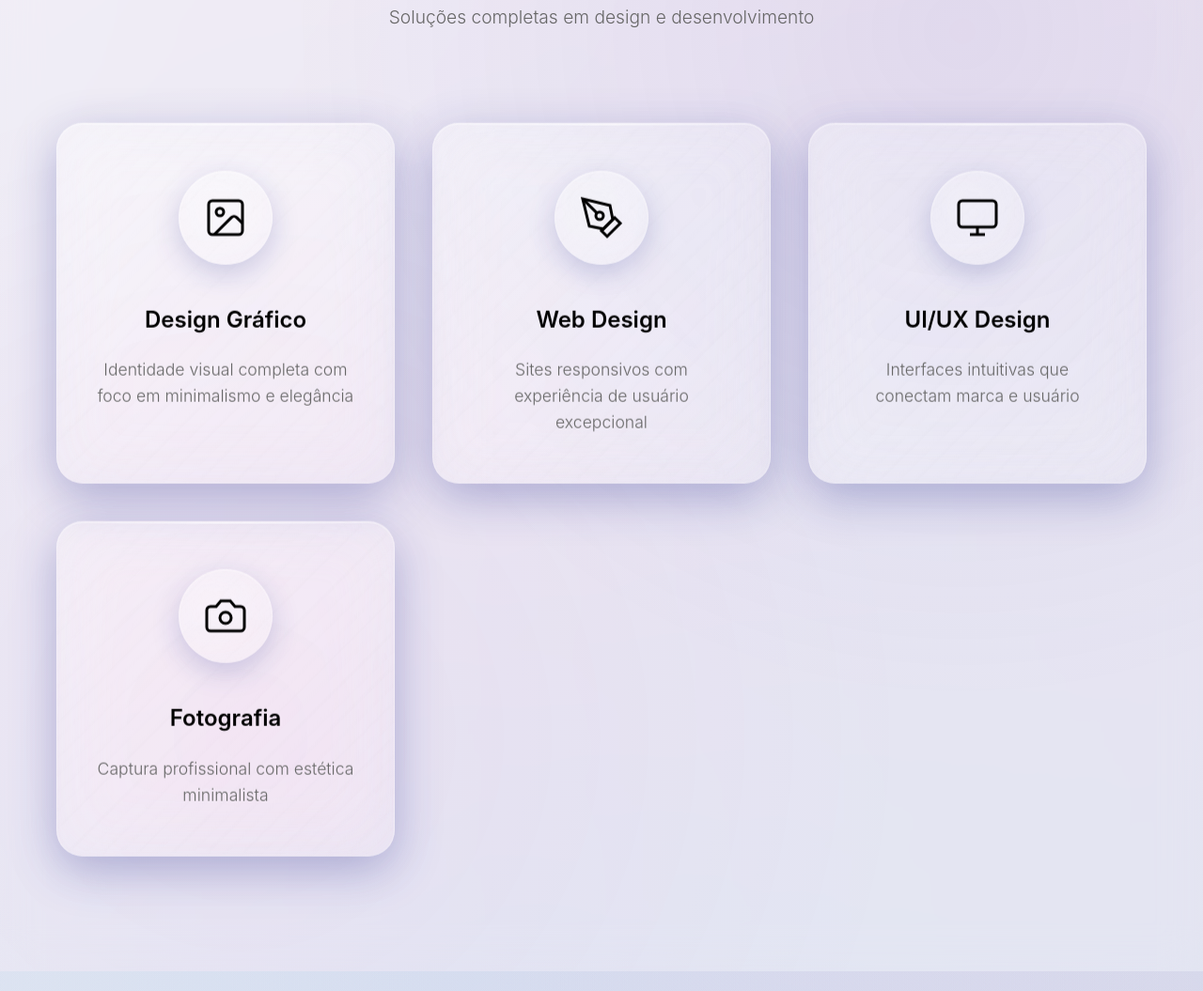
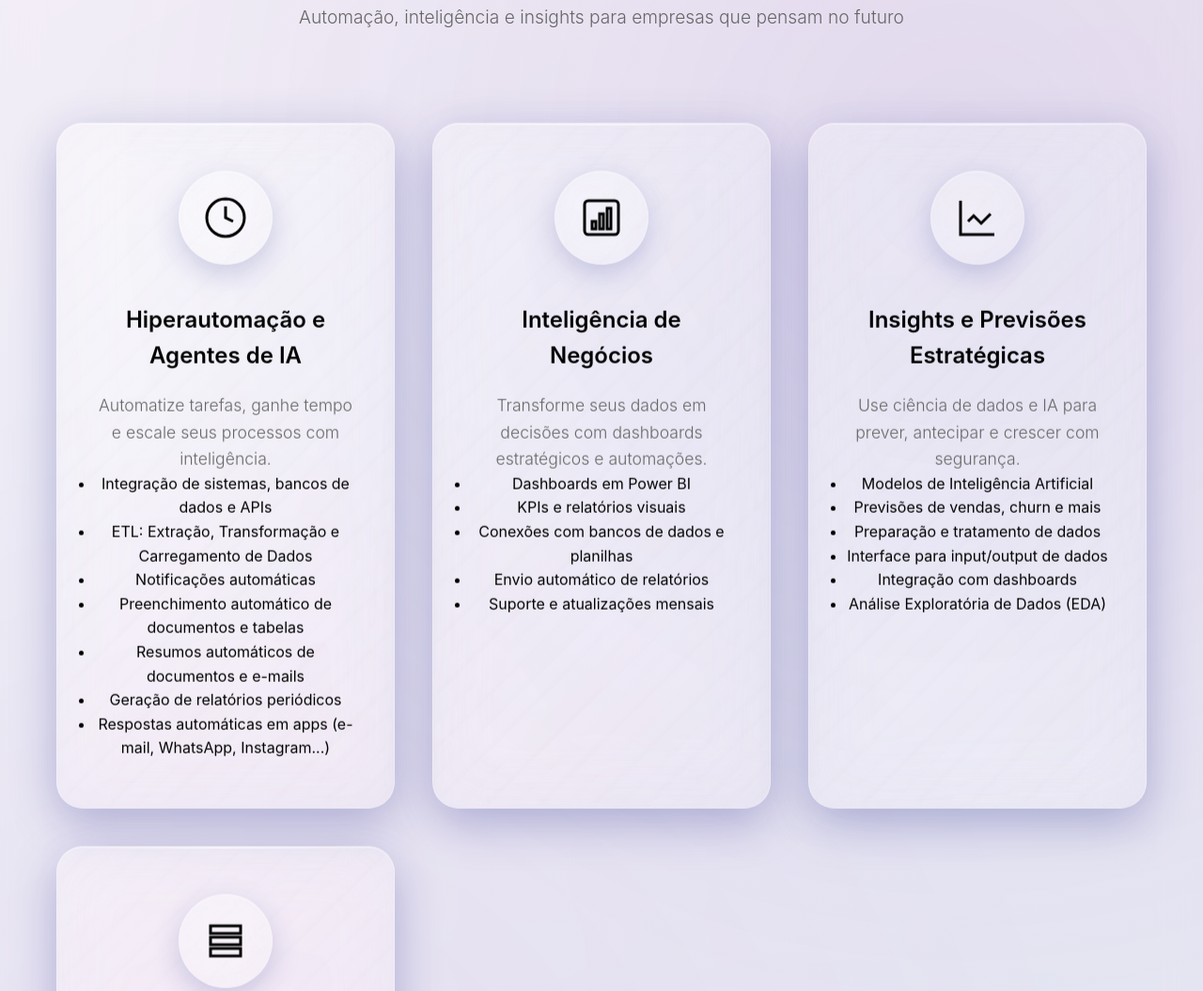
Before and after one commit to cmanalytika/cmanalytika-site, a plain HTML site: page index.html in a window 1280 px wide. Shown: the part 1017-2072 px from the top of the page at 94% size. Drawn offline with Linux system fonts and the light colour scheme; a script that the page names is missing.

Commit message:
Updated index.html

```diff
--- a/index.html
+++ b/index.html
@@ -73,56 +73,103 @@
         <div class="container">
             <div class="section-header">
                 <h2 class="section-title">Nossos Serviços</h2>
-                <p class="section-subtitle">Soluções completas em design e desenvolvimento</p>
+                <p class="section-subtitle">Automação, inteligência e insights para empresas que pensam no futuro</p>
             </div>
             <div class="services-grid">
+
+                <!-- Serviço 1: Hiperautomação e Agentes de IA -->
+                <div class="service-card glass-card">
+                    <div class="service-icon">
+                        <svg width="48" height="48" viewBox="0 0 24 24" fill="none" stroke="currentColor" stroke-width="1.5">
+                            <path d="M12 2a10 10 0 1 0 10 10A10.011 10.011 0 0 0 12 2z"/>
+                            <path d="M12 6v6l4 2"/>
+                        </svg>
+                    </div>
+                    <h3 class="service-title">Hiperautomação e Agentes de IA</h3>
+                    <p class="service-description">
+                        Automatize tarefas, ganhe tempo e escale seus processos com inteligência.
+                    </p>
+                    <ul class="service-list">
+                        <li>Integração de sistemas, bancos de dados e APIs</li>
+                        <li>ETL: Extração, Transformação e Carregamento de Dados</li>
+                        <li>Notificações automáticas</li>
+                        <li>Preenchimento automático de documentos e tabelas</li>
+                        <li>Resumos automáticos de documentos e e-mails</li>
+                        <li>Geração de relatórios periódicos</li>
+                        <li>Respostas automáticas em apps (e-mail, WhatsApp, Instagram...)</li>
+                    </ul>
+                </div>
+
+                <!-- Serviço 2: Inteligência de Negócios -->
                 <div class="service-card glass-card">
                     <div class="service-icon">
                         <svg width="48" height="48" viewBox="0 0 24 24" fill="none" stroke="currentColor" stroke-width="1.5">
                             <rect x="3" y="3" width="18" height="18" rx="2" ry="2"/>
-                            <circle cx="9" cy="9" r="2"/>
-                            <path d="m21 15-3.086-3.086a2 2 0 0 0-2.828 0L6 21"/>
+                            <path d="M7 14h2v4H7zM11 10h2v8h-2zM15 7h2v11h-2z"/>
                         </svg>
                     </div>
-                    <h3 class="service-title">Design Gráfico</h3>
-                    <p class="service-description">Identidade visual completa com foco em minimalismo e elegância</p>
+                    <h3 class="service-title">Inteligência de Negócios</h3>
+                    <p class="service-description">
+                        Transforme seus dados em decisões com dashboards estratégicos e automações.
+                    </p>
+                    <ul class="service-list">
+                        <li>Dashboards em Power BI</li>
+                        <li>KPIs e relatórios visuais</li>
+                        <li>Conexões com bancos de dados e planilhas</li>
+                        <li>Envio automático de relatórios</li>
+                        <li>Suporte e atualizações mensais</li>
+                    </ul>
                 </div>
+
+                <!-- Serviço 3: Insights e Previsões Estratégicas -->
                 <div class="service-card glass-card">
                     <div class="service-icon">
                         <svg width="48" height="48" viewBox="0 0 24 24" fill="none" stroke="currentColor" stroke-width="1.5">
-                            <path d="M12 19l7-7 3 3-7 7-3-3z"/>
-                            <path d="m18 13-1.5-7.5L2 2l3.5 14.5L13 18l5-5z"/>
-                            <path d="m2 2 7.586 7.586"/>
-                            <circle cx="11" cy="11" r="2"/>
+                            <path d="M3 3v18h18"/>
+                            <path d="M7 14l3-3 4 4 5-5"/>
                         </svg>
                     </div>
-                    <h3 class="service-title">Web Design</h3>
-                    <p class="service-description">Sites responsivos com experiência de usuário excepcional</p>
+                    <h3 class="service-title">Insights e Previsões Estratégicas</h3>
+                    <p class="service-description">
+                        Use ciência de dados e IA para prever, antecipar e crescer com segurança.
+                    </p>
+                    <ul class="service-list">
+                        <li>Modelos de Inteligência Artificial</li>
+                        <li>Previsões de vendas, churn e mais</li>
+                        <li>Preparação e tratamento de dados</li>
+                        <li>Interface para input/output de dados</li>
+                        <li>Integração com dashboards</li>
+                        <li>Análise Exploratória de Dados (EDA)</li>
+                    </ul>
                 </div>
+
+                <!-- Serviço 4: Governança e Qualidade de Dados -->
                 <div class="service-card glass-card">
                     <div class="service-icon">
                         <svg width="48" height="48" viewBox="0 0 24 24" fill="none" stroke="currentColor" stroke-width="1.5">
-                            <rect x="2" y="3" width="20" height="14" rx="2" ry="2"/>
-                            <line x1="8" y1="21" x2="16" y2="21"/>
-                            <line x1="12" y1="17" x2="12" y2="21"/>
+                            <path d="M4 4h16v4H4z"/>
+                            <path d="M4 10h16v4H4z"/>
+                            <path d="M4 16h16v4H4z"/>
                         </svg>
                     </div>
-                    <h3 class="service-title">UI/UX Design</h3>
-                    <p class="service-description">Interfaces intuitivas que conectam marca e usuário</p>
-                </div>
-                <div class="service-card glass-card">
-                    <div class="service-icon">
-                        <svg width="48" height="48" viewBox="0 0 24 24" fill="none" stroke="currentColor" stroke-width="1.5">
-                            <path d="M14.5 4h-5L7 7H4a2 2 0 0 0-2 2v9a2 2 0 0 0 2 2h16a2 2 0 0 0 2-2V9a2 2 0 0 0-2-2h-3l-2.5-3z"/>
-                            <circle cx="12" cy="13" r="3"/>
-                        </svg>
-                    </div>
-                    <h3 class="service-title">Fotografia</h3>
-                    <p class="service-description">Captura profissional com estética minimalista</p>
+                    <h3 class="service-title">Governança e Qualidade de Dados</h3>
+                    <p class="service-description">
+                        Organize, confie e valorize seus dados para decisões mais seguras e eficazes.
+                    </p>
+                    <ul class="service-list">
+                        <li>Promoção da Cultura de Dados</li>
+                        <li>Diagnóstico de qualidade dos dados</li>
+                        <li>Organização e padronização de fontes</li>
+                        <li>Monitoramento de integridade e consistência</li>
+                        <li>Auditoria e rastreabilidade</li>
+                        <li>Políticas de governança de dados</li>
+                        <li>Treinamentos sobre boas práticas</li>
+                    </ul>
                 </div>
             </div>
         </div>
     </section>
+
 
     <!-- Pricing Section -->
     <section id="pricing" class="pricing">
```
